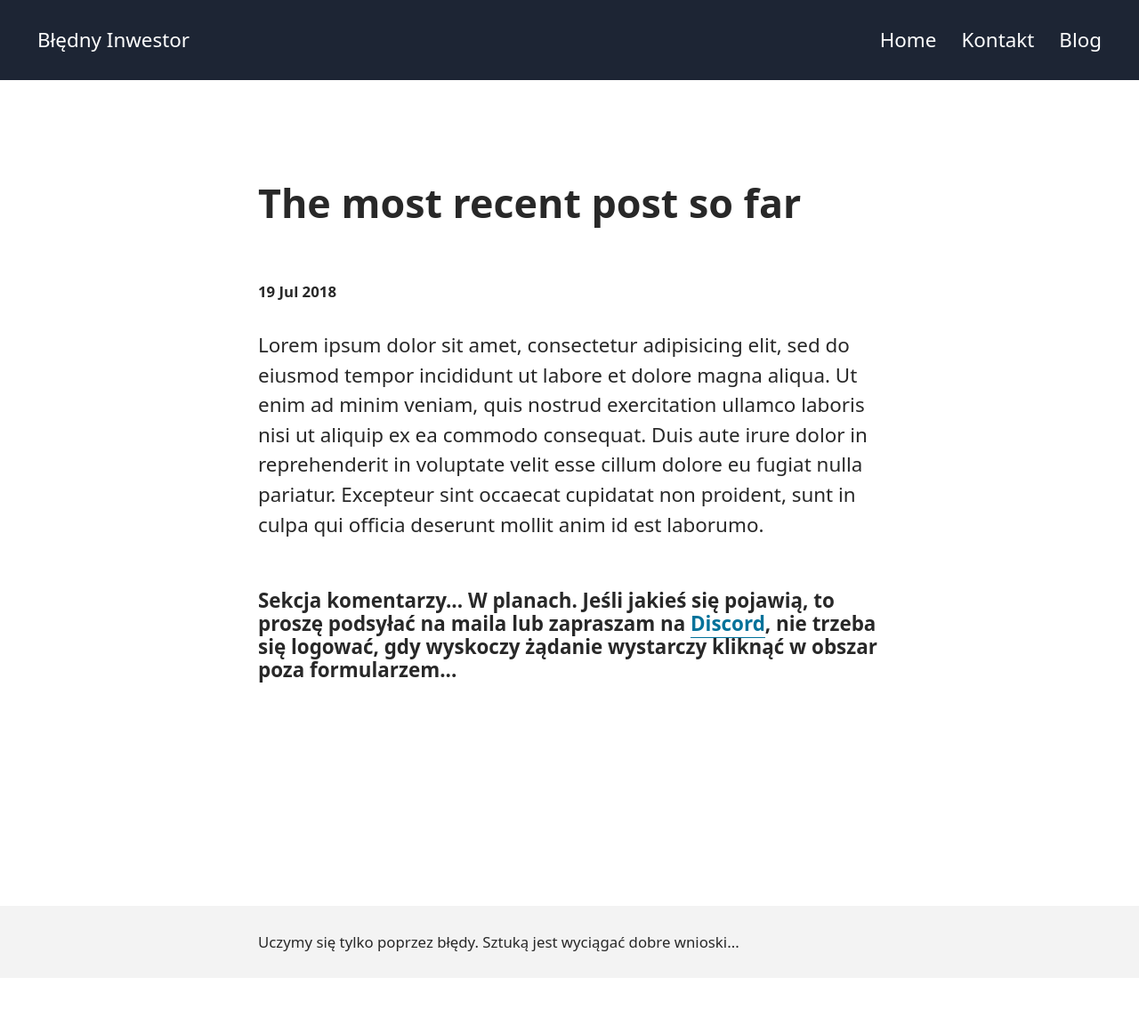
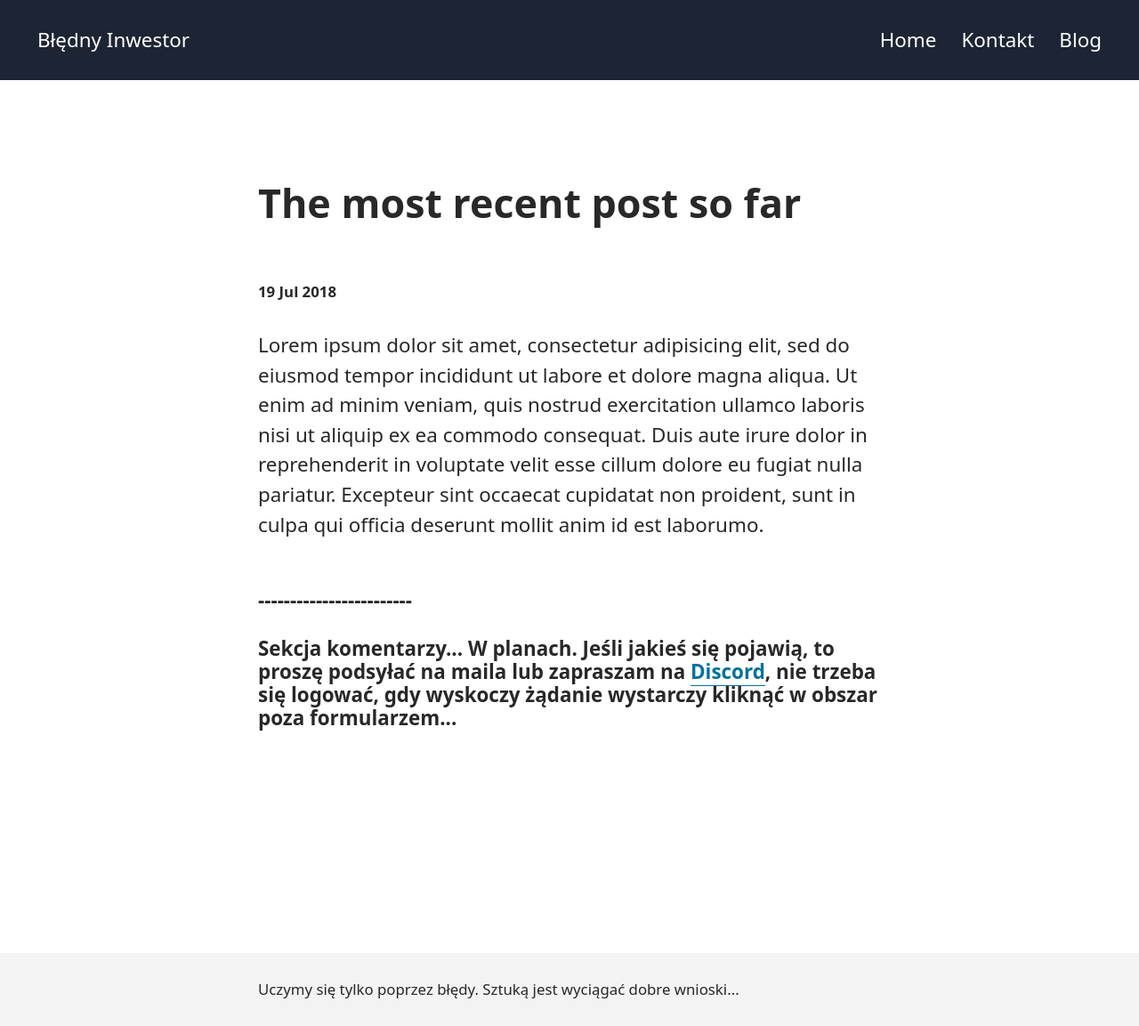
Before and after one commit to catpersec/blednyinwestor-website, a Jekyll site: the page built from resources/2018-07-19-the-most-recent-post-so-far.md, in a window 1280 px wide. Shown: the whole page at 89% size. Built offline with Jekyll 4.4.1, drawn with Linux system fonts in a browser that asks for light colours; a script that is not in the unit is left out; before the commit the page ends 1099 px from its top, so only the background shows below that.

```diff
--- a/_layouts/post.html
+++ b/_layouts/post.html
@@ -18,7 +18,7 @@ layout: default
 
 {{ content }}
 
-<h5>Sekcja komentarzy... W planach. Jeśli jakieś się pojawią, to proszę podsyłać na maila lub zapraszam na <a href="https://discord.gg/mqTGmN">Discord</a>, nie trzeba się logować, gdy wyskoczy żądanie wystarczy kliknąć w obszar poza formularzem...</h5>
+<h6><p>------------------------</p>Sekcja komentarzy... W planach. Jeśli jakieś się pojawią, to proszę podsyłać na maila lub zapraszam na <a href="https://discord.gg/mqTGmN">Discord</a>, nie trzeba się logować, gdy wyskoczy żądanie wystarczy kliknąć w obszar poza formularzem...</h6>
 
 <nav aria-label="Adjacent Posts">
   <ul>
```
